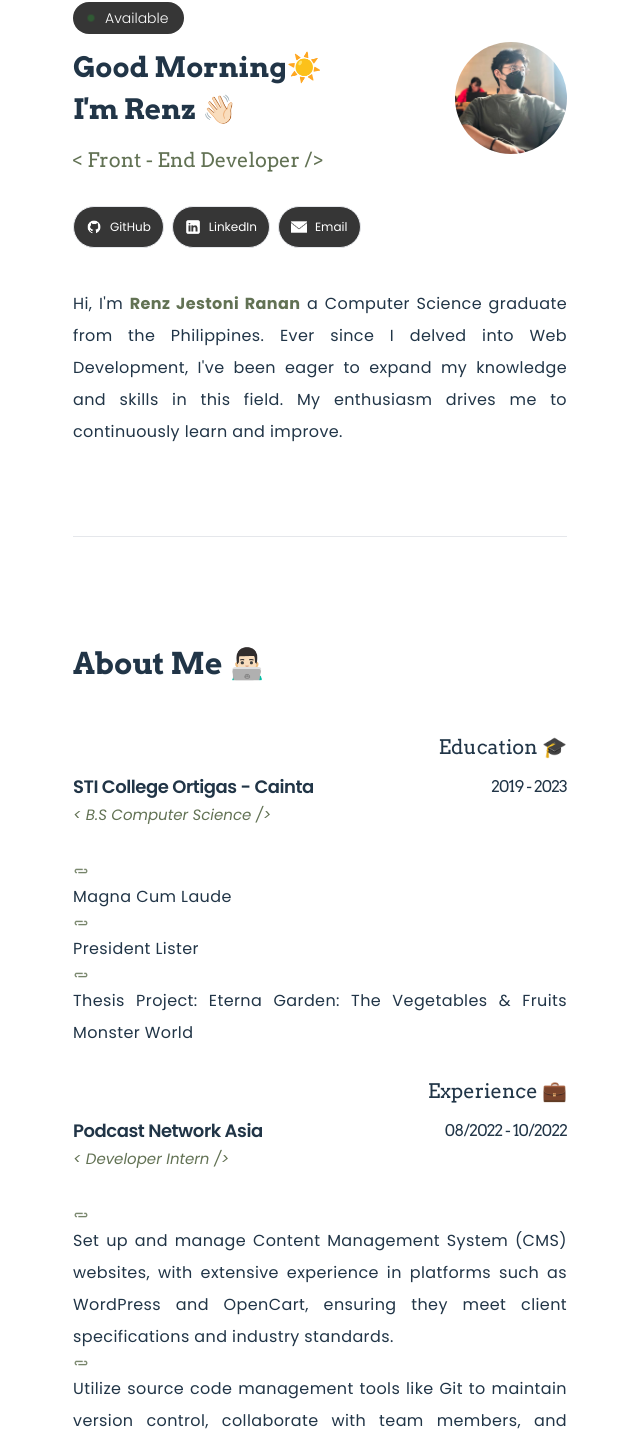
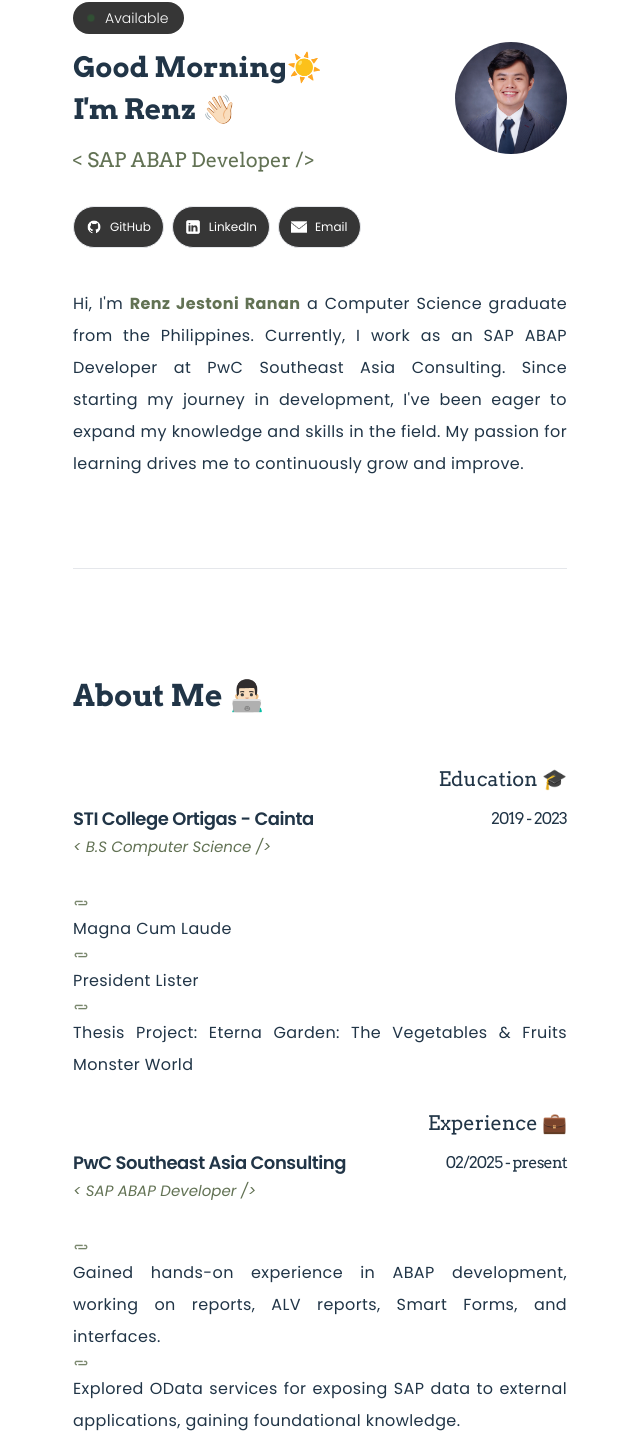
Before and after one commit to RJRanan/portfolio, a React (Vite) app: page / in a window 1280 px wide. Shown: the part 162-1604 px from the top of the page, without its empty margins (320-960 px from the left). Built offline with nearby package versions, Linux system fonts and the light colour scheme.

Commit message:
Added new experience change profile picture change  intro

```diff
--- a/src/constants/index.js
+++ b/src/constants/index.js
@@ -1,3 +1,4 @@
+// import { data } from "autoprefixer";
 import { portfolio, simon, qrcode } from "../assets/images";
 
 export const navLinks = [
@@ -69,9 +70,40 @@ export const info = [
   //   ],
   // },
 
+  // {
+  //   id: "1",
+  //   title: "Experience 💼",
+  //   info: "",
+  //   company: "Podcast Network Asia",
+  //   position: "< Developer Intern />",
+  //   date: "08/2022 - 10/2022",
+  //   content: [
+  //     "Set up and manage Content Management System (CMS) websites, with extensive experience in platforms such as WordPress and OpenCart, ensuring they meet client specifications and industry standards.",
+  //     "Utilize source code management tools like Git to maintain version control, collaborate with team members, and streamline the development process.",
+  //     "Customize existing website to align with client requirements, and perform comprehensive bug fixes to maintain site integrity and performance.",
+  //     "Convert PSD design files into responsive and visually appealing HTML/CSS themes, ensuring high fidelity to the original design and cross-browser compatibility.",
+  //     "Conduct thoroguh testing of websites, including functionality, usability, and compatibility testing, to identify and resolve issues, ensuring a seamless user experience.",
+  //   ],
+  // },
+
   {
     id: "1",
     title: "Experience 💼",
+    info: "",
+    company: "PwC Southeast Asia Consulting",
+    position: "< SAP ABAP Developer />",
+    date: "02/2025 - present",
+    content: [
+      "Gained hands-on experience in ABAP development, working on reports, ALV reports, Smart Forms, and interfaces.",
+      "Explored OData services for exposing SAP data to external applications, gaining foundational knowledge.",
+      "Developed custom reports and performed debugging to analyze and improve program performance.",
+      "Practiced ABAP best practices through mentor guidance and project-based assignments.",
+      "Engaged in collaborative learning with peers, continuously improving skills despite challenges in complex ABAP topics.",
+    ],
+  },
+
+  {
+    id: "1",
     info: "",
     company: "Podcast Network Asia",
     position: "< Developer Intern />",
--- a/src/sections/Hero.jsx
+++ b/src/sections/Hero.jsx
@@ -1,4 +1,4 @@
-import profile from "../assets/images/me.jpg";
+import profile from "../assets/images/renz formal.jpg";
 import Greeting from "../scripts/Greeting";
 import { emailWhite, githubWhite, linkedinWhite } from "../assets/icons";
 
@@ -19,7 +19,7 @@ const Hero = () => {
             <Greeting />
             <p>I&apos;m Renz 👋🏻</p>
             <p className="text-[#627254] mobile:text-xl mt-4 text-base font-normal ease-in duration-300 ">
-              {"<"} Front - End Developer {"/>"}
+              {"<"} SAP ABAP Developer {"/>"}
             </p>
           </div>
           {/* socials */}
@@ -89,10 +89,11 @@ const Hero = () => {
           <p className="leading-8">
             Hi, I&apos;m{" "}
             <span className="text-[#627254] font-bold">Renz Jestoni Ranan</span>{" "}
-            a Computer Science graduate from the Philippines. Ever since I
-            delved into Web Development, I&apos;ve been eager to expand my
-            knowledge and skills in this field. My enthusiasm drives me to
-            continuously learn and improve.
+            a Computer Science graduate from the Philippines. Currently, I work
+            as an SAP ABAP Developer at PwC Southeast Asia Consulting. Since
+            starting my journey in development, I&apos;ve been eager to expand
+            my knowledge and skills in the field. My passion for learning drives
+            me to continuously grow and improve.
           </p>
         </div>
       </div>
```
Also changed, not shown: src/assets/images/renz formal.jpg (added).
